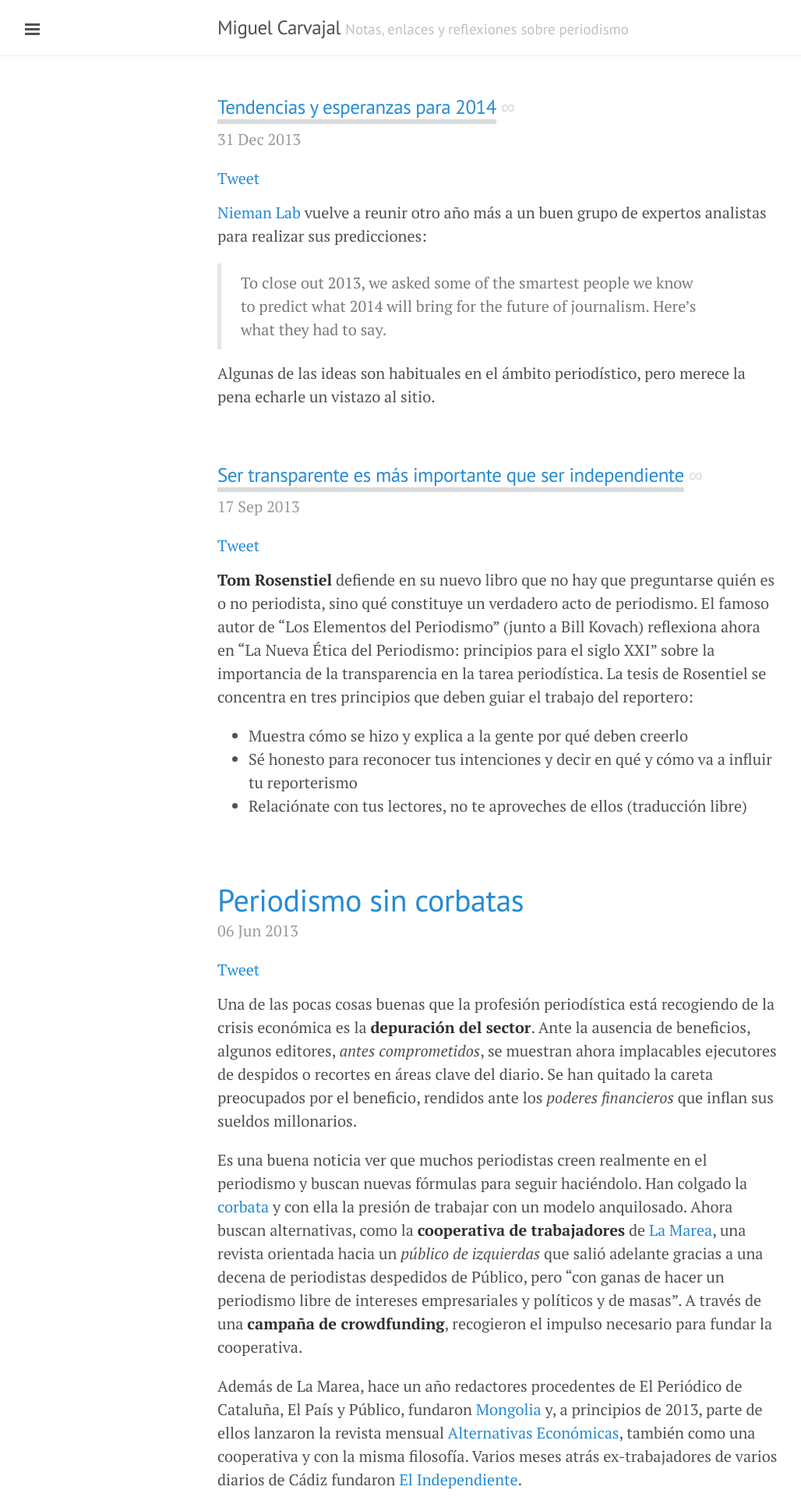
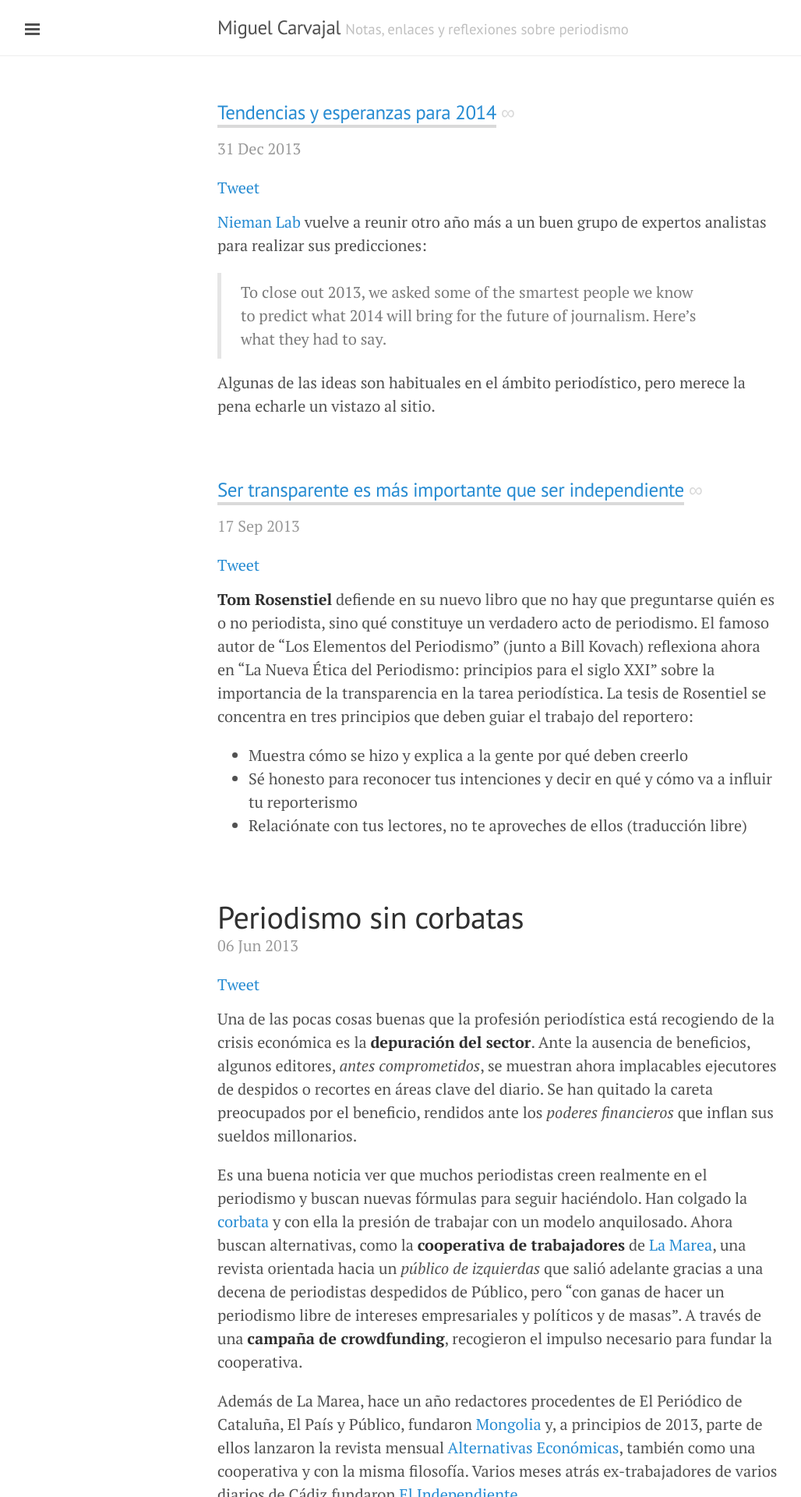
Before and after one commit to miguelcarvajal/miguelcarvajal.github.io, a Jekyll site: the page built from index.html, in a window 1280 px wide. Shown: the top 1920 px of the page at 78% size, without its empty margins (1-1029 px from the left). Built offline with Jekyll 4.4.1, drawn with Linux system fonts in a browser that asks for light colours; Markdown is read by kramdown in place of the engine named in the settings; the list of posts is cut into pages by our own code; comment, search, counter and statistics services are not loaded.

Commit message:
edicion css

```diff
--- a/index.html
+++ b/index.html
@@ -8,7 +8,7 @@
       {% if post.link %}
           <h3 class="linktitle"><a href="{{ post.link }}">{% if post.link %}{{ post.title }}{% else %}{{ post.url }}{% endif %}</a>&nbsp;<a href="{{ post.url }}" title="Enlace permanente a: '{{ post.title }}'" class="infin">∞</a></h3>
         {% else %}
-          <h1><a href="{{ post.url }}">{% if post.title %}{{ post.title }}{% else %}{{ post.title }}{% endif %}</a></h1>{% endif %}
+          <h1 class="post-title"><a href="{{ post.url }}">{% if post.title %}{{ post.title }}{% else %}{{ post.title }}{% endif %}</a></h1>{% endif %}
     <span class="post-date">{{ post.date | date_to_string }}</span>
     <div class="tweet-button">
     <a href="https://twitter.com/share" class="twitter-share-button" data-size="large" data-count="horizontal" data-via="sintomatico" data-url="http://miguelcarvajal.es{{ post.url }}" data-text="{{ post.title }}:">Tweet</a>
--- a/public/css/lanyon.css
+++ b/public/css/lanyon.css
@@ -318,9 +318,11 @@
 .page-title,
 .post-title {
   margin-top: 0;
+  line-height: 2.2rem;
 }
 
 .linktitle {
+  line-height: 2.2rem;
   display: block;
   margin-top: -.5rem;
   margin-bottom: 1rem;
@@ -329,7 +331,7 @@
 .linktitle a {
 text-decoration: none;
 color: #268bd2;
-border-bottom: 0.3rem solid #dadada;
+border-bottom: 0.2rem solid #dadada;
 }
 
 .linktitle .infin {
@@ -357,16 +359,7 @@
   color: #9a9a9a;
 }
 
-.linkmeta {
-    font-size:12px;
-    line-height:16px;
-    margin-bottom:0
-}
 
-.linkmeta a {
-    text-decoration:non;
-    color:#999
-}
 
 .tweet-button {
   margin: 14px 0;
```
